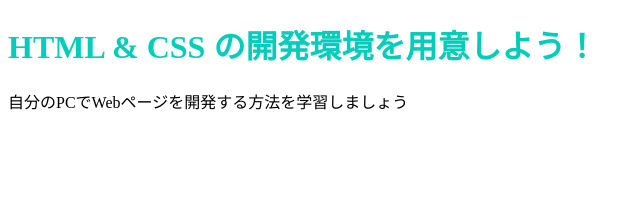
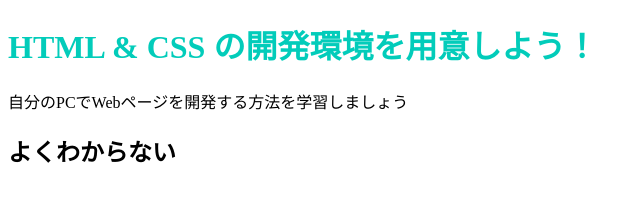
Before and after one commit to renkon10/renkon.github.io, a plain HTML site: page index.html in a window 1280 px wide. Shown: the whole page, without its empty margins (0-640 px from the left). Drawn offline with Linux system fonts and the light colour scheme.

Commit message:
Update index.html

```diff
--- a/index.html
+++ b/index.html
@@ -8,5 +8,6 @@
   <body>
     <h1 class="title">HTML & CSS の開発環境を用意しよう！</h1>
     <p>自分のPCでWebページを開発する方法を学習しましょう</p>
+    <h2>よくわからない</h2>
   </body>
 </html>
```
